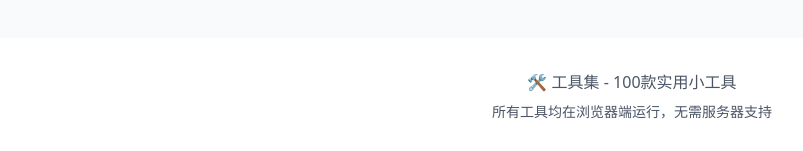
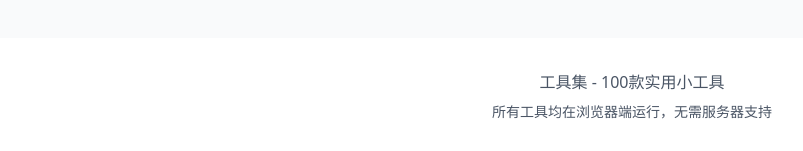
Before and after one commit to caslanbigeyes/my-resume, a Next.js app: page /tools/api-tester in a window 1280 px wide. Shown: the part 1344-1495 px from the top of the page, without its empty margins (8-811 px from the left). Built offline with nearby package versions, Linux system fonts and the light colour scheme; a small style sheet from the web is missing.

Commit message:
refactor: remove emoji from Layout and ToolsLayout for consistency

```diff
--- a/src/app/Components/Layout.tsx
+++ b/src/app/Components/Layout.tsx
@@ -73,7 +73,7 @@ const Layout = ({ children }: { children: React.ReactNode }) => {
                             </Link>
                             <Link href="/tools" className="nav-link group">
                                 <span className="relative">
-                                    🛠️ 工具集
+                                    工具集
                                     <span className="absolute -bottom-1 left-0 w-0 h-0.5 bg-gradient-to-r from-blue-500 to-purple-600 transition-all duration-300 group-hover:w-full"></span>
                                 </span>
                             </Link>
--- a/src/app/tools/layout.tsx
+++ b/src/app/tools/layout.tsx
@@ -51,7 +51,7 @@ export default function ToolsLayout({
       <footer className="bg-white border-t mt-16">
         <div className="max-w-7xl mx-auto px-4 sm:px-6 lg:px-8 py-8">
           <div className="text-center text-gray-600">
-            <p className="mb-2">🛠️ 工具集 - 100款实用小工具</p>
+            <p className="mb-2"> 工具集 - 100款实用小工具</p>
             <p className="text-sm">所有工具均在浏览器端运行，无需服务器支持</p>
           </div>
         </div>
```
